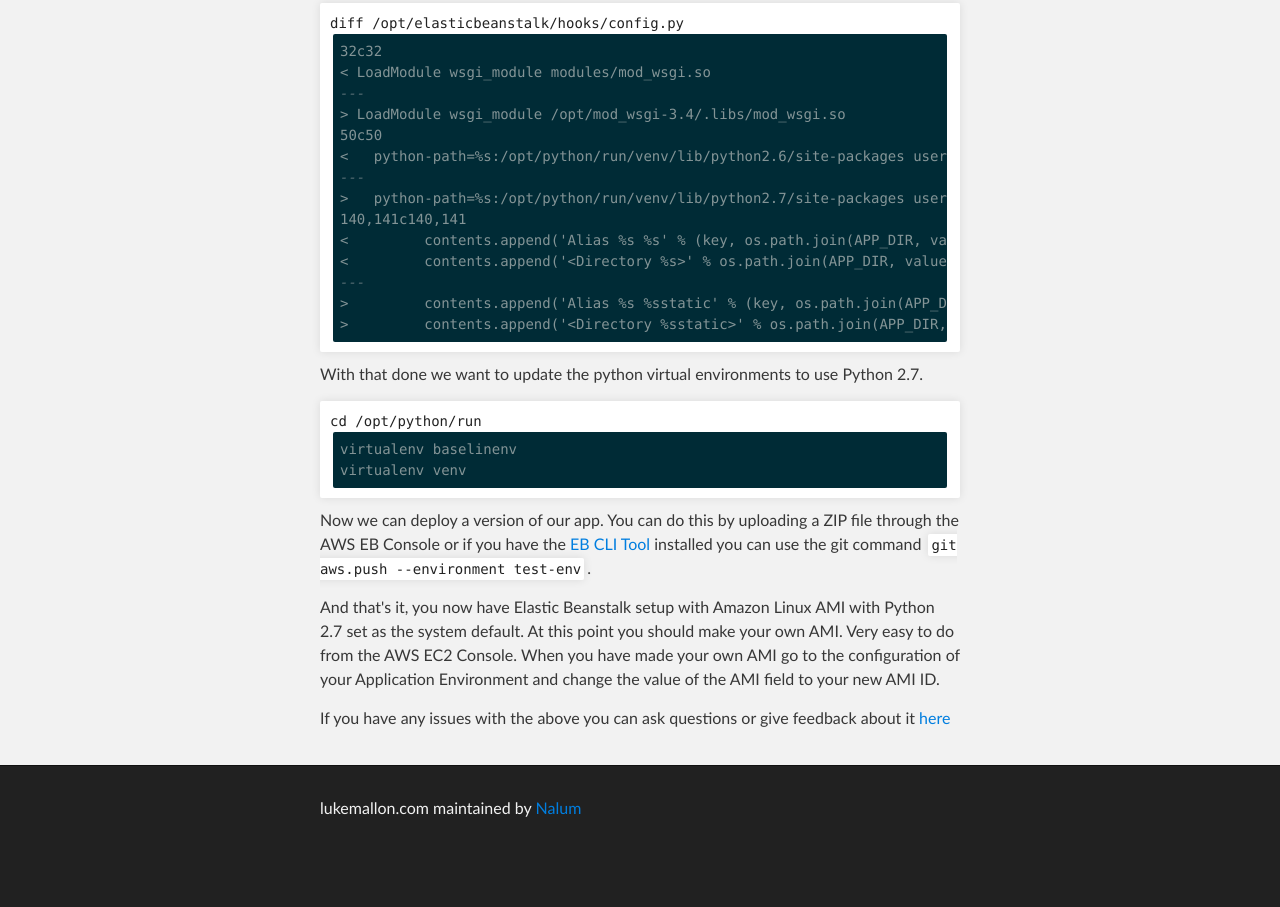
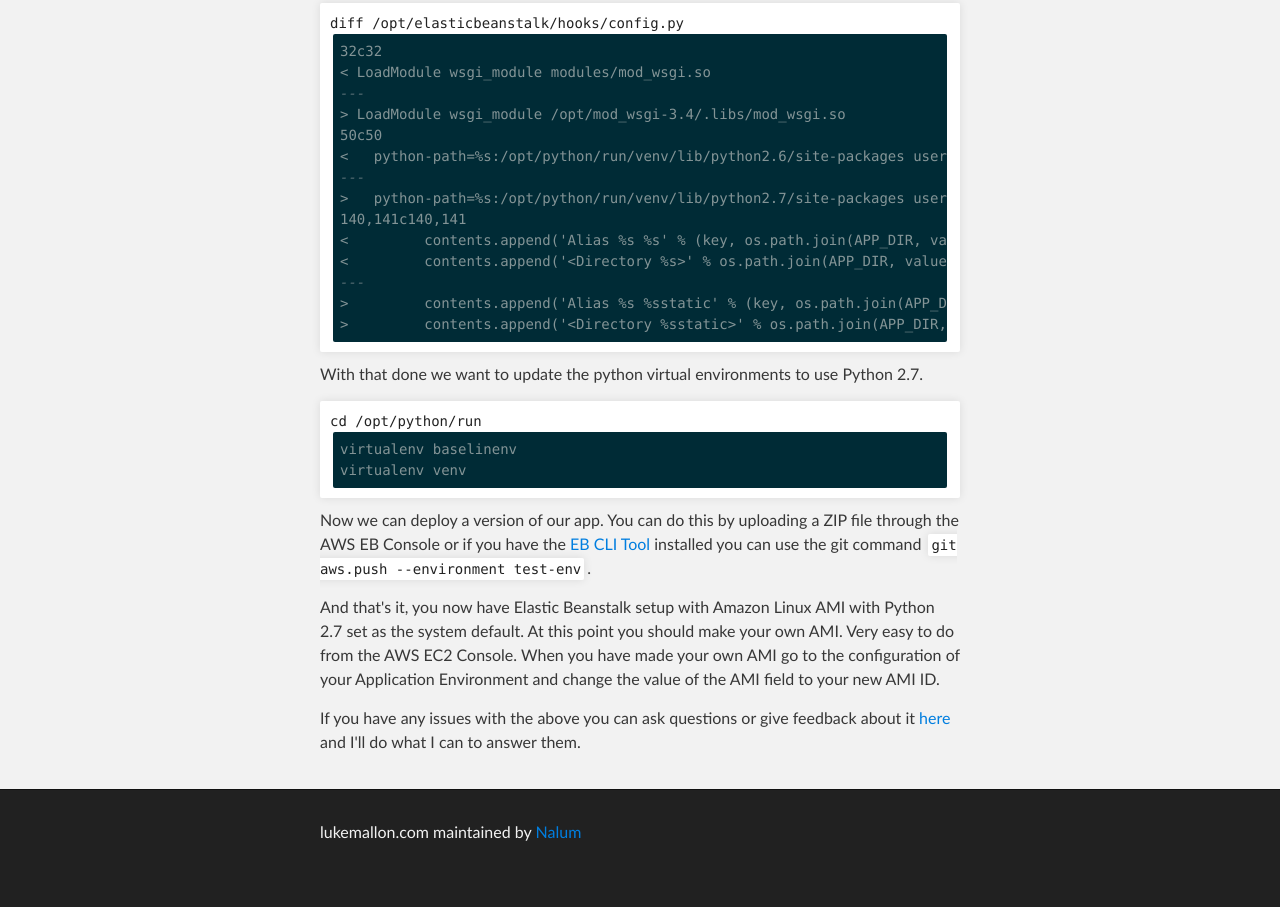
Before and after one commit to Nalum/nalum.github.com, a plain HTML site: page aws.html in a window 1280 px wide. Shown: the part 2128-3035 px from the top of the page. Before the commit the page ends 3011 px from the top, so only its background shows below. Drawn offline with Linux system fonts and the light colour scheme; grey boxes are pictures that could not be loaded.

```diff
--- a/aws.html
+++ b/aws.html
@@ -158,6 +158,7 @@
                 <p>
                     If you have any issues with the above you can ask questions
                     or give feedback about it <a href="https://github.com/Nalum/nalum.github.com/issues" target="_blank">here</a>
+                    and I&apos;ll do what I can to answer them.
                 </p>
             </section>
         </div>
```
